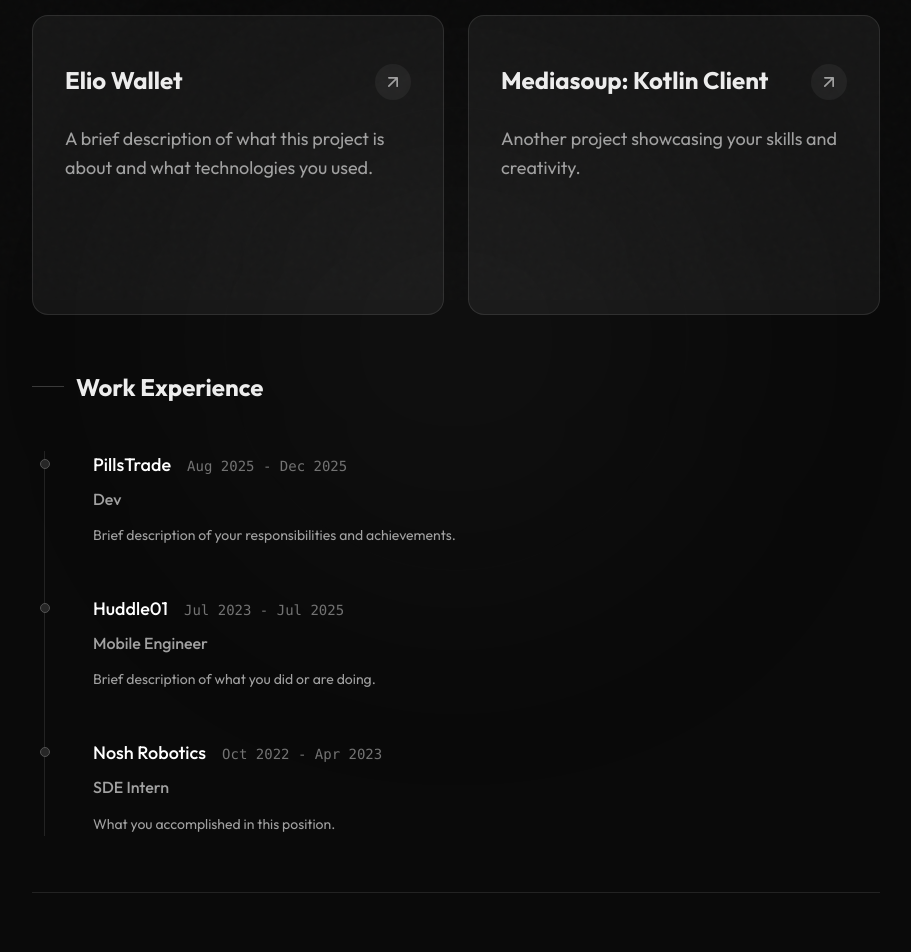
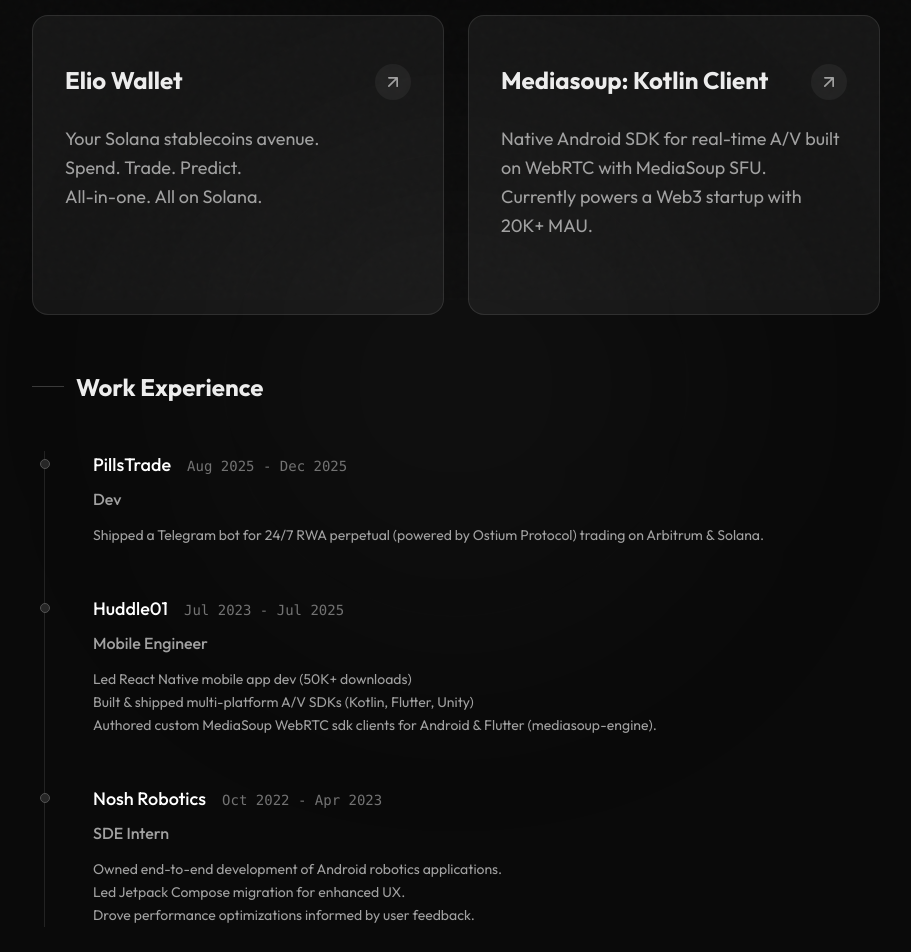
Before and after one commit to ambjn/portfolio-ambjn, a React (Vite) app: page / in a window 1280 px wide. Shown: the part 500-1452 px from the top of the page, without its empty margins (184-1095 px from the left). Built offline with nearby package versions, Linux system fonts and the light colour scheme.

Commit message:
feat: Update portfolio content with detailed project and work experiences, and enable multi-line rendering for descriptions.

```diff
--- a/src/components/Projects.tsx
+++ b/src/components/Projects.tsx
@@ -39,11 +39,11 @@
               <h3 className="text-xl sm:text-2xl font-semibold group-hover:text-white transition-colors">
                 {project.title}
               </h3>
-              <div className="flex-shrink-0 p-2 rounded-full bg-white/5 group-hover:bg-white/10 group-hover:scale-110 transition-all duration-300 text-neutral-400 group-hover:text-white">
+              <div className="shrink-0 p-2 rounded-full bg-white/5 group-hover:bg-white/10 group-hover:scale-110 transition-all duration-300 text-neutral-400 group-hover:text-white">
                 <ArrowUpRight className="w-5 h-5" />
               </div>
             </div>
-            <p className="text-neutral-400 leading-relaxed text-base sm:text-lg">
+            <p className="text-neutral-400 leading-relaxed text-base sm:text-lg whitespace-pre-line">
               {project.description}
             </p>
           </motion.a>
--- a/src/components/Work.tsx
+++ b/src/components/Work.tsx
@@ -38,7 +38,7 @@
 
             <h4 className="text-neutral-400 font-medium mb-3">{job.role}</h4>
 
-            <p className="text-neutral-400 text-sm leading-relaxed max-w-2xl">
+            <p className="text-neutral-400 text-sm leading-relaxed max-w-2xl whitespace-pre-line">
               {job.description}
             </p>
           </motion.div>
--- a/src/data/content.ts
+++ b/src/data/content.ts
@@ -1,19 +1,19 @@
 export const personalInfo = {
   name: "Amber J",
   tagline: "engineering things that (mostly) work",
-  bio: "25, curious dev with 3+ years of experience across Web3, WebRTC & Robotics\nshipped and scaled mobile apps & production A/V SDKs.",
+  bio: "25 y/o dev with 3+ years across Web3, WebRTC & Robotics.\nshipped mobile apps & production A/V SDKs at scale.",
   email: "jainanuamber@gmail.com",
 };
 
 export const projects = [
   {
     title: "Elio Wallet",
-    description: "A brief description of what this project is about and what technologies you used.",
+    description: "Your Solana stablecoins avenue.\nSpend. Trade. Predict.\nAll-in-one. All on Solana.",
     link: "https://eliowallet.vercel.app/",
   },
   {
     title: "Mediasoup: Kotlin Client",
-    description: "Another project showcasing your skills and creativity.",
+    description: "Native Android SDK for real-time A/V built on WebRTC with MediaSoup SFU.\nCurrently powers a Web3 startup with 20K+ MAU.",
     link: "https://github.com/Huddle01/Kotlin-Client",
   },
 ];
@@ -23,19 +23,19 @@
     company: "PillsTrade",
     role: "Dev",
     period: "Aug 2025 - Dec 2025",
-    description: "Brief description of your responsibilities and achievements.",
+    description: "Shipped a Telegram bot for 24/7 RWA perpetual (powered by Ostium Protocol) trading on Arbitrum & Solana.",
   },
   {
     company: "Huddle01",
     role: "Mobile Engineer",
     period: "Jul 2023 - Jul 2025",
-    description: "Brief description of what you did or are doing.",
+    description: "Led React Native mobile app dev (50K+ downloads)\nBuilt & shipped multi-platform A/V SDKs (Kotlin, Flutter, Unity)\nAuthored custom MediaSoup WebRTC sdk clients for Android & Flutter (mediasoup-engine).",
   },
   {
     company: "Nosh Robotics",
     role: "SDE Intern",
     period: "Oct 2022 - Apr 2023",
-    description: "What you accomplished in this position.",
+    description: "Owned end-to-end development of Android robotics applications.\nLed Jetpack Compose migration for enhanced UX.\nDrove performance optimizations informed by user feedback.",
   },
 ];
 
```
